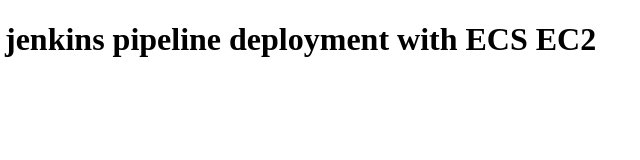
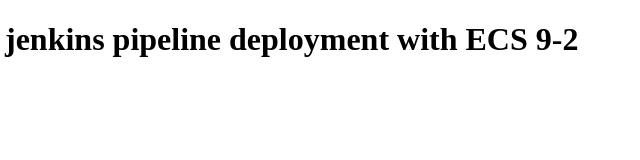
Before and after one commit to navyamiriyala/jenkins, a plain HTML site: page index.html in a window 1280 px wide. Shown: the full height of the page, 3-643 px from the left. Drawn offline with Linux system fonts and the light colour scheme.

Commit message:
Update index.html

```diff
--- a/index.html
+++ b/index.html
@@ -2,7 +2,7 @@
 <html>
 <body>
 
-<h1>jenkins pipeline deployment with ECS EC2</h1>
+<h1>jenkins pipeline deployment with ECS 9-2</h1>
 
 
 </body>
```
